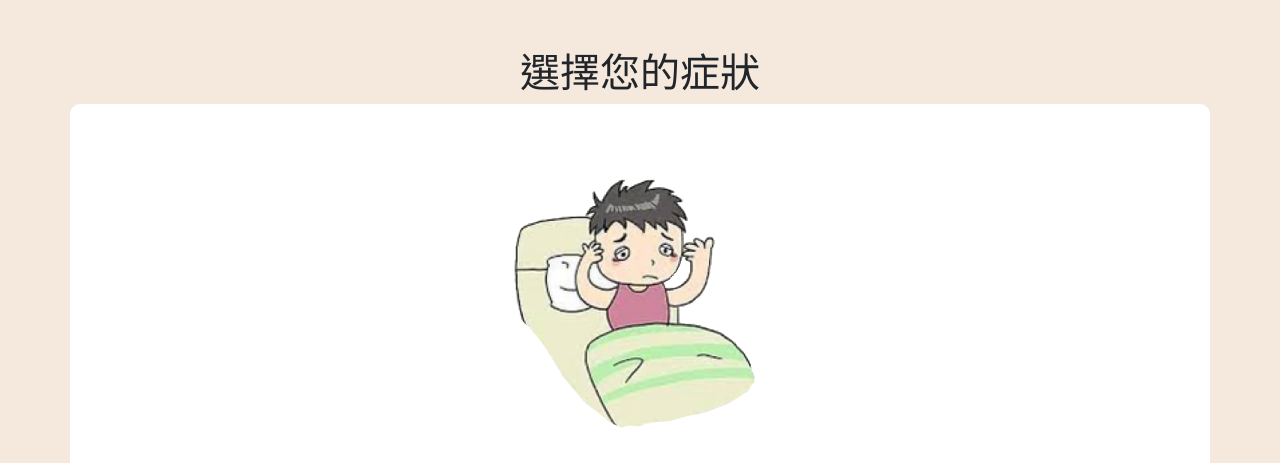
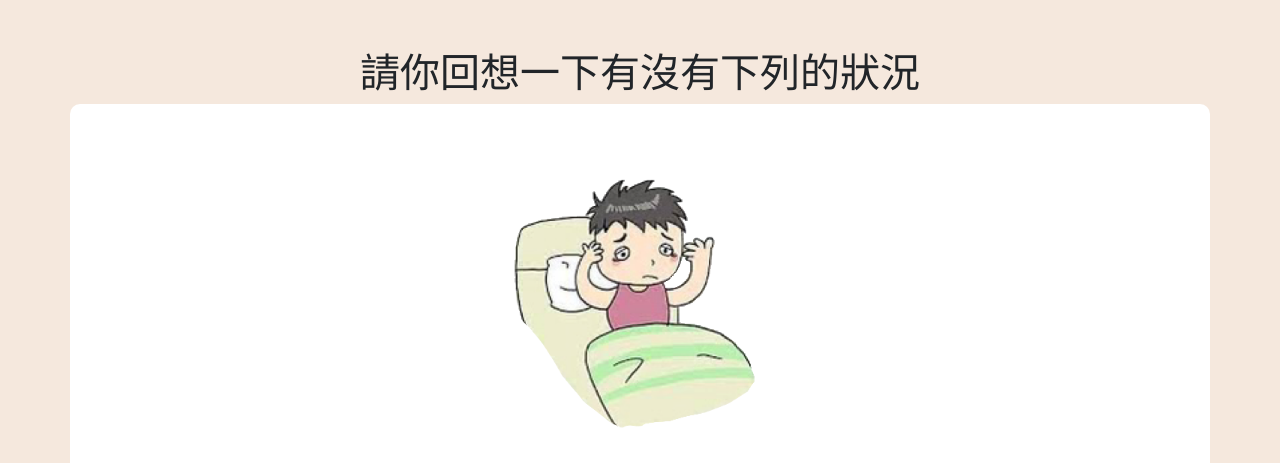
Before and after one commit to ntub113tea/backend, a Django app: page /question/ in a window 1280 px wide. Shown: the part 140-603 px from the top of the page. Run offline with Django 3.2, Linux system fonts and the light colour scheme; data that the repository does not hold is empty.

Commit message:
更改問卷標題

```diff
--- a/templates/question.html
+++ b/templates/question.html
@@ -4,7 +4,7 @@
 <head>
     <meta charset="UTF-8">
     <meta name="viewport" content="width=device-width, initial-scale=1.0">
-    <title>選擇您的症狀</title>
+    <title>問卷</title>
     {% load static%}
     <link rel="stylesheet" href="{% static 'css/question.css' %}">
     <link href="https://cdn.jsdelivr.net/npm/bootstrap@5.0.2/dist/css/bootstrap.min.css" rel="stylesheet" integrity="sha384-EVSTQN3/azprG1Anm3QDgpJLIm9Nao0Yz1ztcQTwFspd3yD65VohhpuuCOmLASjC" crossorigin="anonymous">
@@ -43,7 +43,7 @@
         </div>
     </div>
 
-    <h1 class="text-center mt-5">選擇您的症狀</h1>
+    <h1 class="text-center mt-5">請你回想一下有沒有下列的狀況</h1>
 
 
     <div class="container">
```
